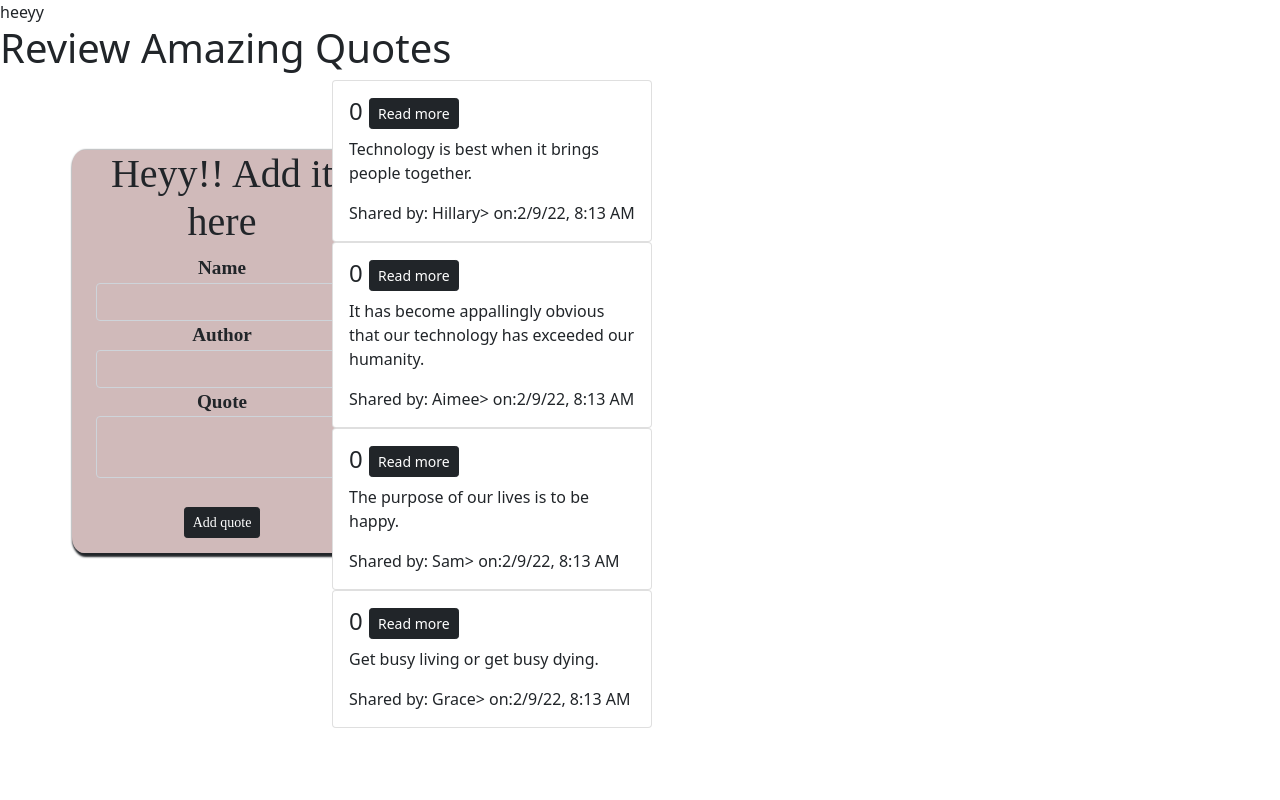
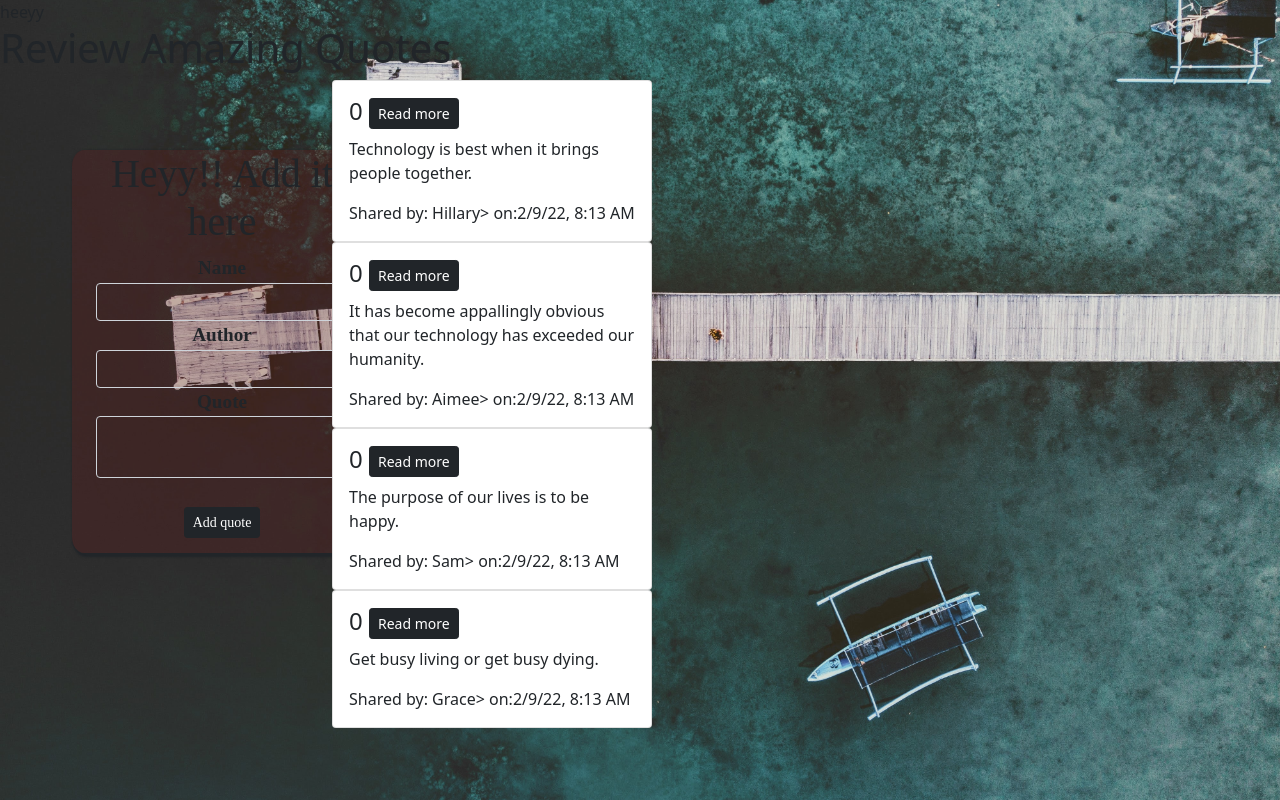
Before and after one commit to silvianjoki/Quotes-app, an Angular app: page / in a window 1280 px wide. Built offline with nearby package versions, Linux system fonts and the light colour scheme; a web font is replaced by a local one.

Commit message:
add background img & thumbs up

```diff
--- a/src/app/upvote/upvote.component.html
+++ b/src/app/upvote/upvote.component.html
@@ -1 +1,8 @@
-<p>upvote works!</p>
+
+
+<h6 class="card-subtitle mb-2 text-muted"> {{quots.author}} <span id="when">Posted: {{quots.datePosted | dateCount}} days ago.</span>  </h6>
+<div class = "container-fluid" id = "buttons">
+    <button class="btn btn-sm like" (click)="upvote()"> {{quots.likes}} <i class="fa fa-thumbs-up" id="like"></i></button>
+    <button class="btn btn-sm hate" id="hate" (click)="downvote()"> {{quots.dislikes}} <i class="fa fa-thumbs-down" id="dislike"></i></button>
+    <button class="btn btn-sm btn-danger" id="delete" (click)="quoteDelete"> <i class="fa fa-trush" id="delete"></i></button>
+</div>
--- a/src/styles.css
+++ b/src/styles.css
@@ -1 +1,7 @@
-/* You can add global styles to this file, and also import other style files */
+body{
+    background-image: url(src/assets/images/island.jpg);
+    background-repeat: no-repeat;
+    padding: 0%;
+    background-size: cover;
+    background-position: center;
+}
```
